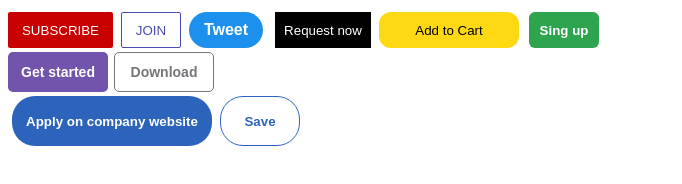
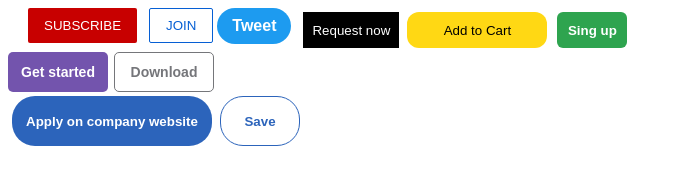
Before and after one commit to vla78dan/IU, a plain HTML site: page multoWeb/less3_hover.html in a window 1280 px wide. Shown: the whole page, without its empty margins (0-682 px from the left). Drawn offline with Linux system fonts and the light colour scheme.

Commit message:
multoWeb_less4_DevTools_cssBoxModel_01-17

```diff
--- a/multoWeb/less3_hover.html
+++ b/multoWeb/less3_hover.html
@@ -10,12 +10,16 @@
         background-color: #c80000;
         color: white;
         border: none;
-        height: 36px;
-        width: 105px;
         border-radius: 2px;
+        padding-top: 10px;
+        padding-bottom: 10px;
+        padding-left: 16px;
+        padding-right: 16px;
         cursor: pointer;
-        margin-right: 4px;
+        margin-right: 8px;
+        margin-left: 20px;
         transition: opacity 0.3s;
+        vertical-align: top;
     }
 
     .subscribe-button:hover {
@@ -28,20 +32,22 @@
 
 
     .join-but {
-        background-color: #ffffff;
-        color: #4949af;
-        border: solid 1px #4949af;
-        height: 36px;
-        width: 60px;
+        background-color: rgb(255, 255, 255);
+        color: rgb(6, 95, 212);
+        border: solid 1px rgb(6, 95, 212);
         border-radius: 2px;
         cursor: pointer;
-        margin-right: 4px;
+        padding-top: 9px;
+        padding-bottom: 9px;
+        padding-left: 16px;
+        padding-right: 16px;
+        vertical-align: top;
         transition: background-color 0.9s,
         color 0.9s;
     }
 
     .join-but:hover {
-        background-color: #4949af;
+        background-color: rgb(6, 95, 212);
         color: #ffffff;
     }
 
@@ -50,7 +56,7 @@
     }
 
     .tweet-but {
-        background-color: #1C90EC;
+        background-color: rgb(29, 155, 240);
         color: white;
         font-weight: bold;
         border: none;
@@ -60,6 +66,7 @@
         font-size: 16px;
         cursor: pointer;
         transition: box-shadow 0.2s;
+        vertical-align: top;
     }
 
     .tweet-but:hover {
@@ -146,6 +153,7 @@
         cursor: pointer;
         transition: background-color 0.5s, color 0.5s;
     }
+
     .button-boot-down:hover {
         background-color: rgb(117, 118, 122);
         color: white;
@@ -164,6 +172,7 @@
         cursor: pointer;
         transition: background-color 0.5s;
     }
+
     .button-linked:hover {
         background-color: rgb(29, 64, 124);
     }
@@ -179,6 +188,7 @@
         cursor: pointer;
         transition: background-color 0.5s;
     }
+
     .button-linked-save:hover {
         background-color: rgb(227, 227, 237);
     }
```
